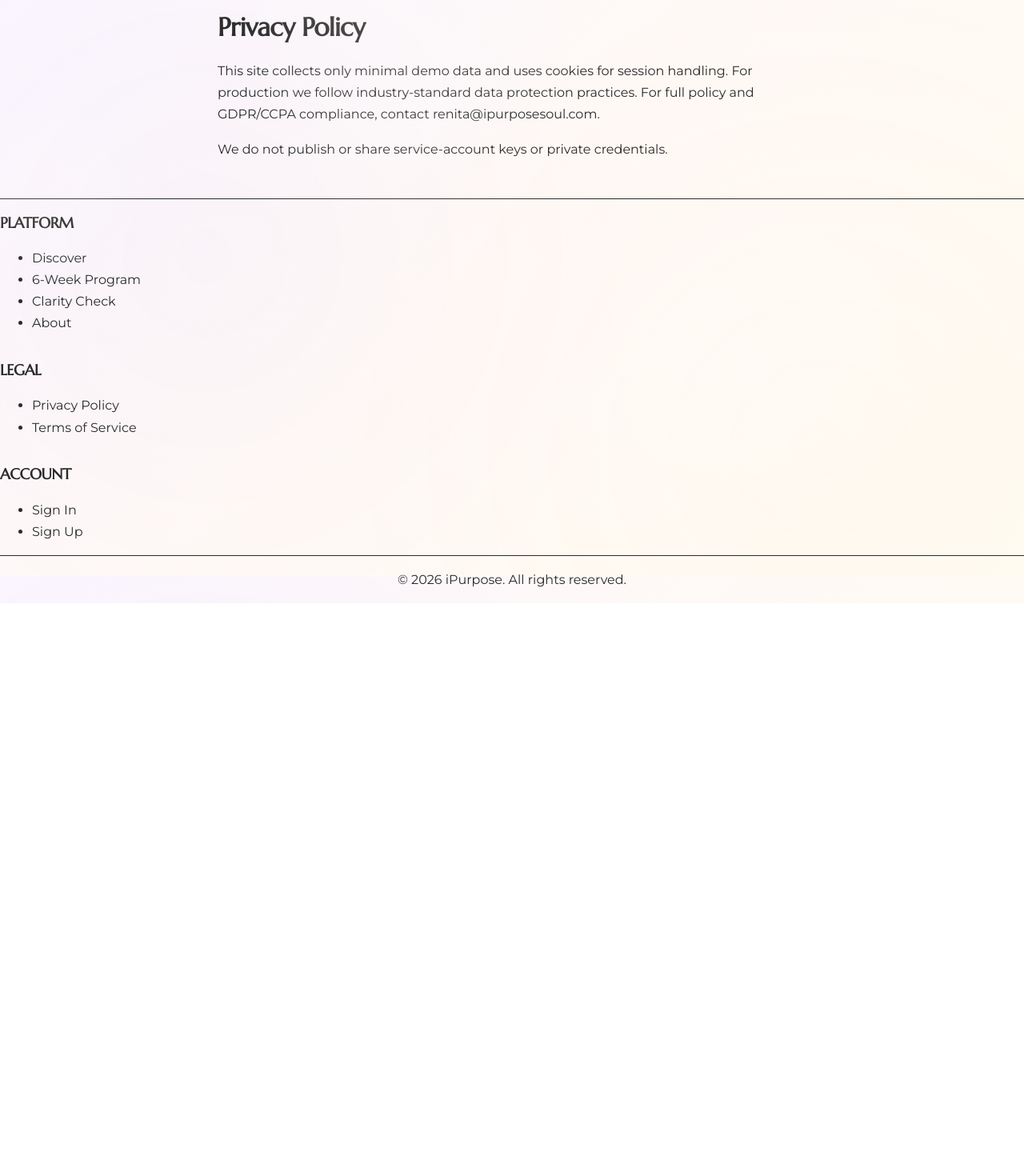
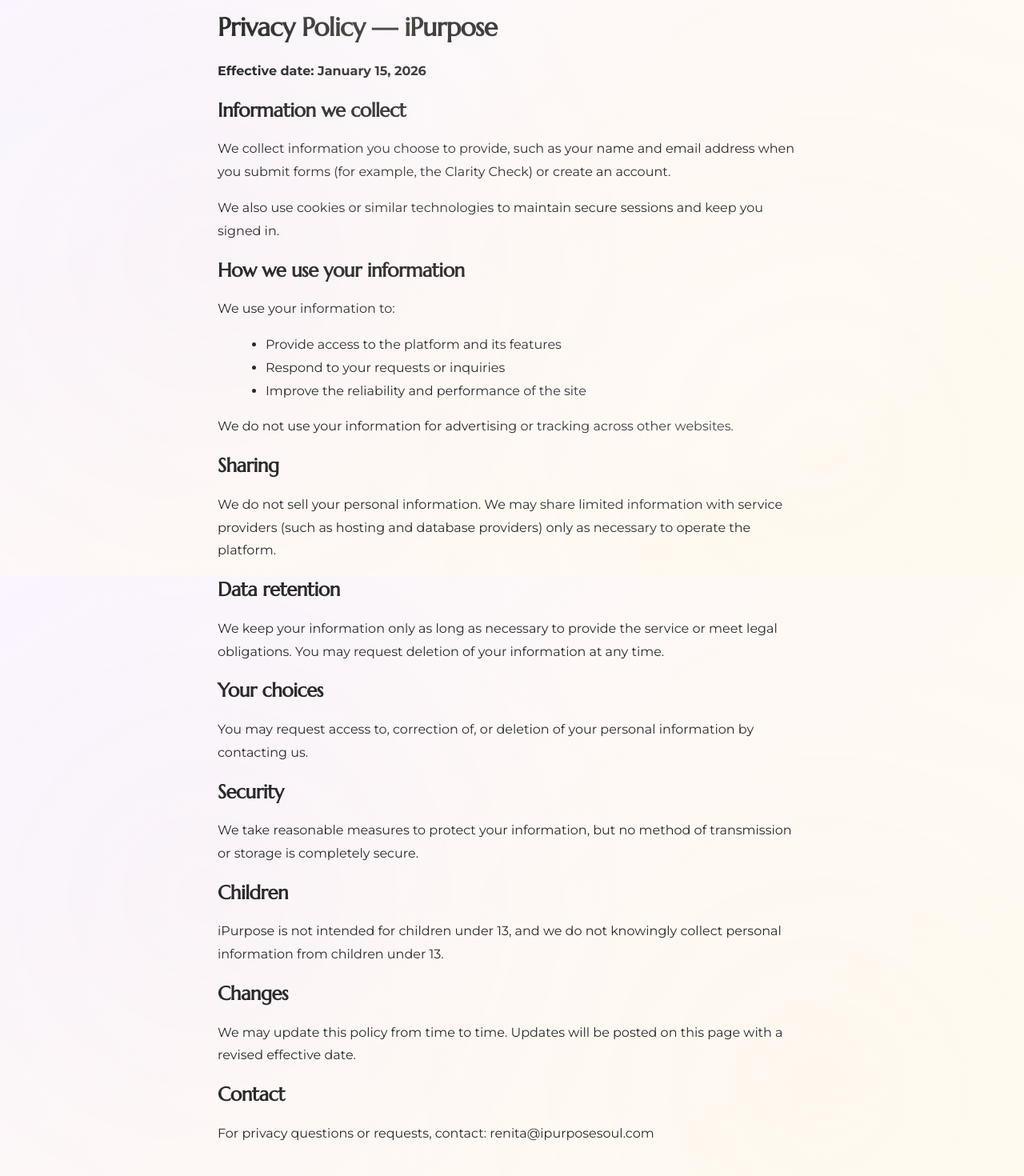
Before and after one commit to polishedaffairsllc-byte/ipurpose-next, a Next.js app: page /privacy in a window 1280 px wide. Shown: the part 80-1550 px from the top of the page at 80% size. Before the commit the page ends 834 px from the top, so only its background shows below. Built offline with nearby package versions, Linux system fonts and the light colour scheme; no server answers; a web font is replaced by a local one.

Commit message:
docs: update privacy policy with comprehensive statement

```diff
--- a/app/privacy/page.tsx
+++ b/app/privacy/page.tsx
@@ -10,17 +10,65 @@ export default function PrivacyPage() {
   return (
     <>
       <PublicHeader />
-      <main style={{ padding: 32, maxWidth: 800, margin: "0 auto" }}>
-      <h1>Privacy Policy</h1>
-      <p>
-        This site collects only minimal demo data and uses cookies for session handling. For production we follow
-        industry-standard data protection practices. For full policy and GDPR/CCPA compliance, contact
-        <a href="mailto:renita@ipurposesoul.com"> renita@ipurposesoul.com</a>.
-      </p>
-      <p>We do not publish or share service-account keys or private credentials.</p>
-    </main>
+      <main style={{ padding: 32, maxWidth: 800, margin: "0 auto", lineHeight: 1.8 }}>
+        <h1>Privacy Policy — iPurpose</h1>
 
-    <Footer />
+        <p><strong>Effective date: January 15, 2026</strong></p>
+
+        <h2>Information we collect</h2>
+        <p>
+          We collect information you choose to provide, such as your name and email address when you submit forms (for example, the Clarity Check) or create an account.
+        </p>
+        <p>
+          We also use cookies or similar technologies to maintain secure sessions and keep you signed in.
+        </p>
+
+        <h2>How we use your information</h2>
+        <p>We use your information to:</p>
+        <ul style={{ marginLeft: 20, marginBottom: 16 }}>
+          <li>Provide access to the platform and its features</li>
+          <li>Respond to your requests or inquiries</li>
+          <li>Improve the reliability and performance of the site</li>
+        </ul>
+        <p>We do not use your information for advertising or tracking across other websites.</p>
+
+        <h2>Sharing</h2>
+        <p>
+          We do not sell your personal information. We may share limited information with service providers (such as hosting and database providers) only as necessary to operate the platform.
+        </p>
+
+        <h2>Data retention</h2>
+        <p>
+          We keep your information only as long as necessary to provide the service or meet legal obligations. You may request deletion of your information at any time.
+        </p>
+
+        <h2>Your choices</h2>
+        <p>
+          You may request access to, correction of, or deletion of your personal information by contacting us.
+        </p>
+
+        <h2>Security</h2>
+        <p>
+          We take reasonable measures to protect your information, but no method of transmission or storage is completely secure.
+        </p>
+
+        <h2>Children</h2>
+        <p>
+          iPurpose is not intended for children under 13, and we do not knowingly collect personal information from children under 13.
+        </p>
+
+        <h2>Changes</h2>
+        <p>
+          We may update this policy from time to time. Updates will be posted on this page with a revised effective date.
+        </p>
+
+        <h2>Contact</h2>
+        <p>
+          For privacy questions or requests, contact: <a href="mailto:renita@ipurposesoul.com">renita@ipurposesoul.com</a>
+        </p>
+      </main>
+
+      <Footer />
     </>
   );
 }
```
